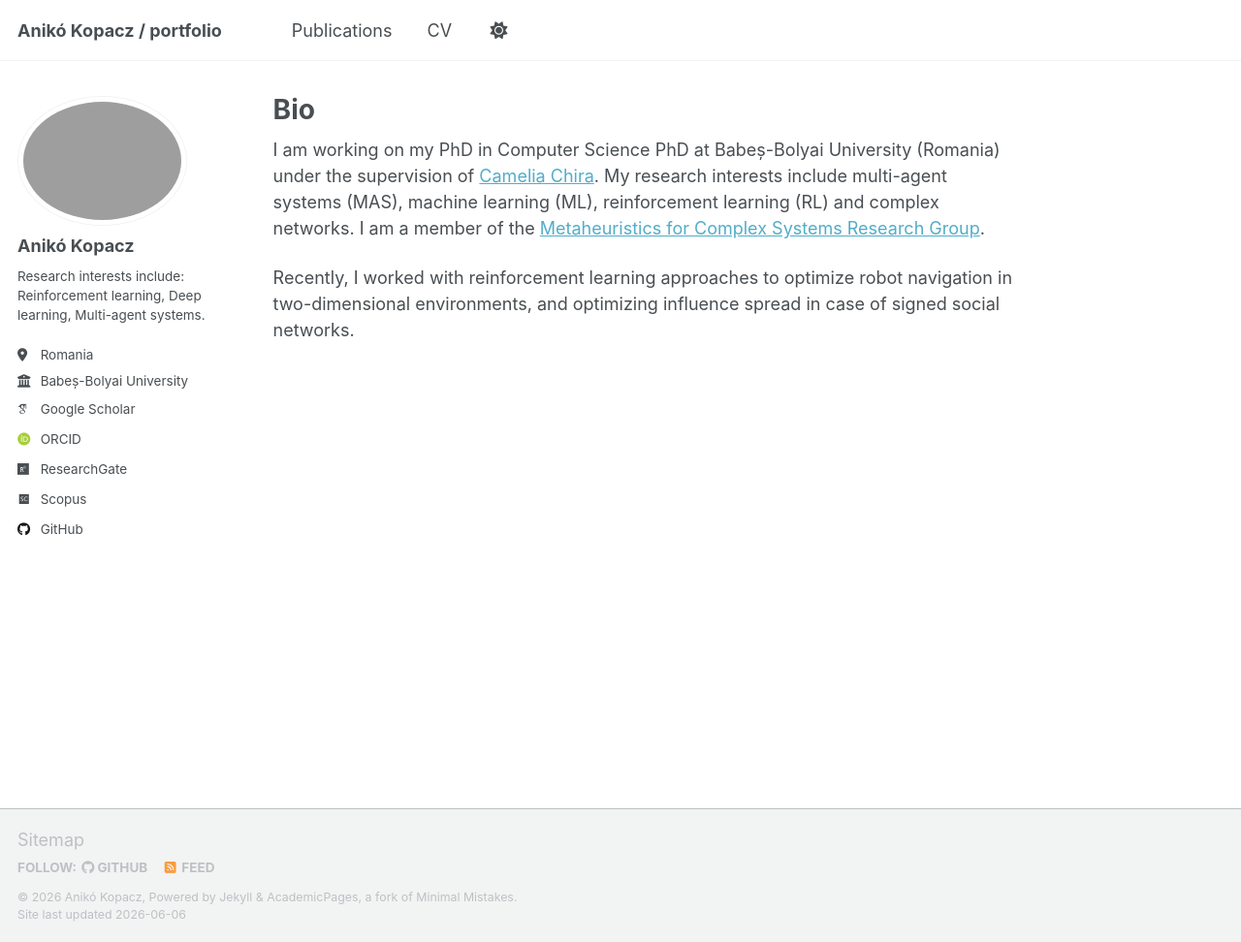
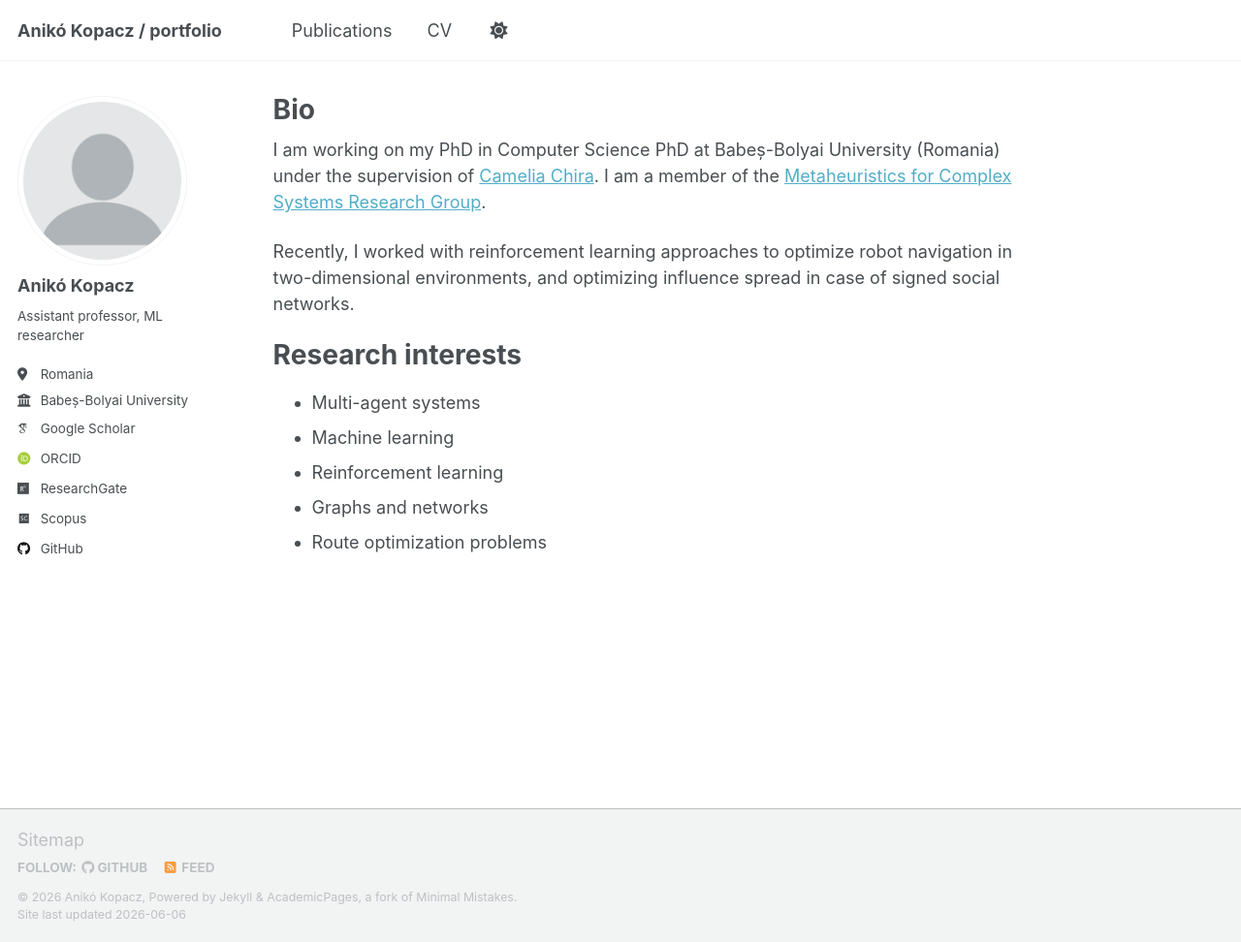
Before and after one commit to akopacz/akopacz.github.io, a Jekyll site: the page built from _pages/about.md, in a window 1280 px wide and 972 px high. Shown: the whole window at 97% size. Built offline with Jekyll 4.4.1, drawn with Linux system fonts in a browser that asks for light colours; some web fonts are replaced; a script that is not in the unit is left out.

Commit message:
update: research interests

```diff
--- a/_config.yml
+++ b/_config.yml
@@ -23,10 +23,10 @@ repository               : "akopacz/akopacz.github.io"
 #               Additional customization can be done by editing /_includes/author-profile.html
 author:
   # Biographic information
-  avatar           : # "profile.png"
+  avatar           : "profile.png"
   name             : "Anikó Kopacz"
   pronouns         : # example: "she/her"
-  bio              : "Research interests include: Reinforcement learning, Deep learning, Multi-agent systems."
+  bio              : Assistant professor, ML researcher # "Research interests include: Reinforcement learning, Deep learning, Multi-agent systems."
   location         : "Romania"
   employer         : "Babeș-Bolyai University"
   uri              : # URL
--- a/_pages/about.md
+++ b/_pages/about.md
@@ -8,9 +8,19 @@ redirect_from:
   - /about.html
 ---
 
-I am working on my PhD in Computer Science PhD at Babeș-Bolyai University (Romania) under the supervision of [Camelia Chira](https://www.cs.ubbcluj.ro/~cchira/index.html). My research interests include multi-agent systems (MAS), machine learning (ML), reinforcement learning (RL) and complex networks. I am a member of the [Metaheuristics for Complex Systems Research Group](https://www.cs.ubbcluj.ro/~meco/).
+I am working on my PhD in Computer Science PhD at Babeș-Bolyai University (Romania) under the supervision of [Camelia Chira](https://www.cs.ubbcluj.ro/~cchira/index.html).
+<!-- My research interests include multi-agent systems (MAS), machine learning (ML), reinforcement learning (RL) and complex networks.  -->
+I am a member of the [Metaheuristics for Complex Systems Research Group](https://www.cs.ubbcluj.ro/~meco/).
 
 Recently, I worked with reinforcement learning approaches to optimize robot navigation in two-dimensional environments, and optimizing influence spread in case of signed social networks.
+
+Research interests
+=====
+* Multi-agent systems
+* Machine learning
+* Reinforcement learning
+* Graphs and networks
+* Route optimization problems
 
 <!-- I worked as a Security Researcher at [Bitdefender](https://www.bitdefender.com) and I am currently a Machine Learning Engineer at [Connatix](https://connatix.com/). -->
 
```
Also changed, not shown: _pages/cv.md (+2 -8 lines).
